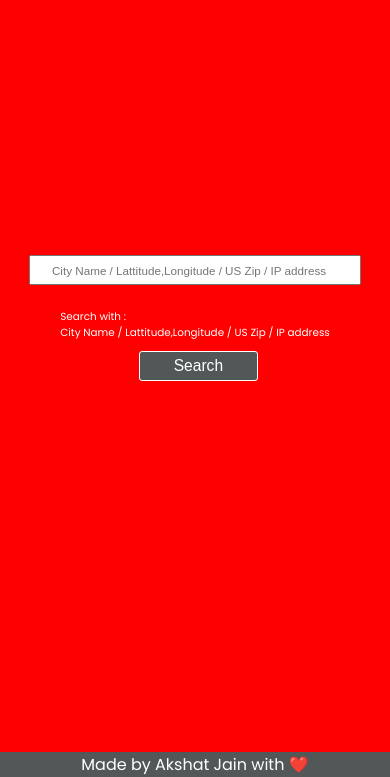
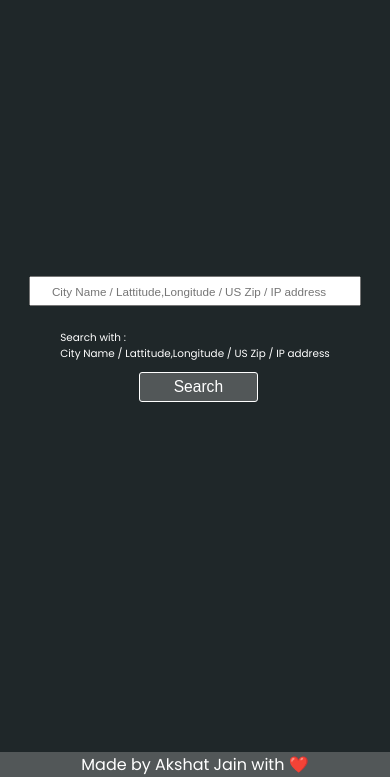
Before and after one commit to AK-shat-JAIN/Weather-App, a plain HTML site: page index.html in a window 390 px wide. Shown: the part 67-844 px from the top of the page. Drawn offline with Linux system fonts and the light colour scheme.

Commit message:
final update

```diff
--- a/style.css
+++ b/style.css
@@ -241,8 +241,7 @@ i{
 }
 @media screen and (max-width: 425px) {
     body{
-        background-color: red;
-        height: 85vh;
+        height: 90vh;
     }
     .top{
         font-size: 0.9em;
```
